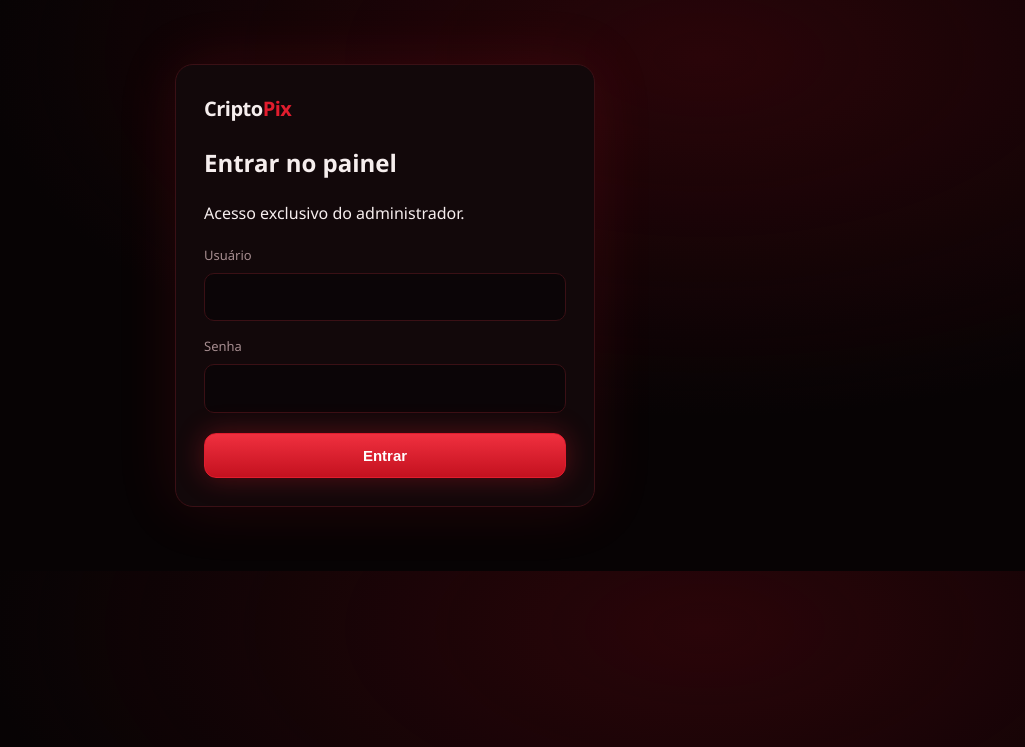
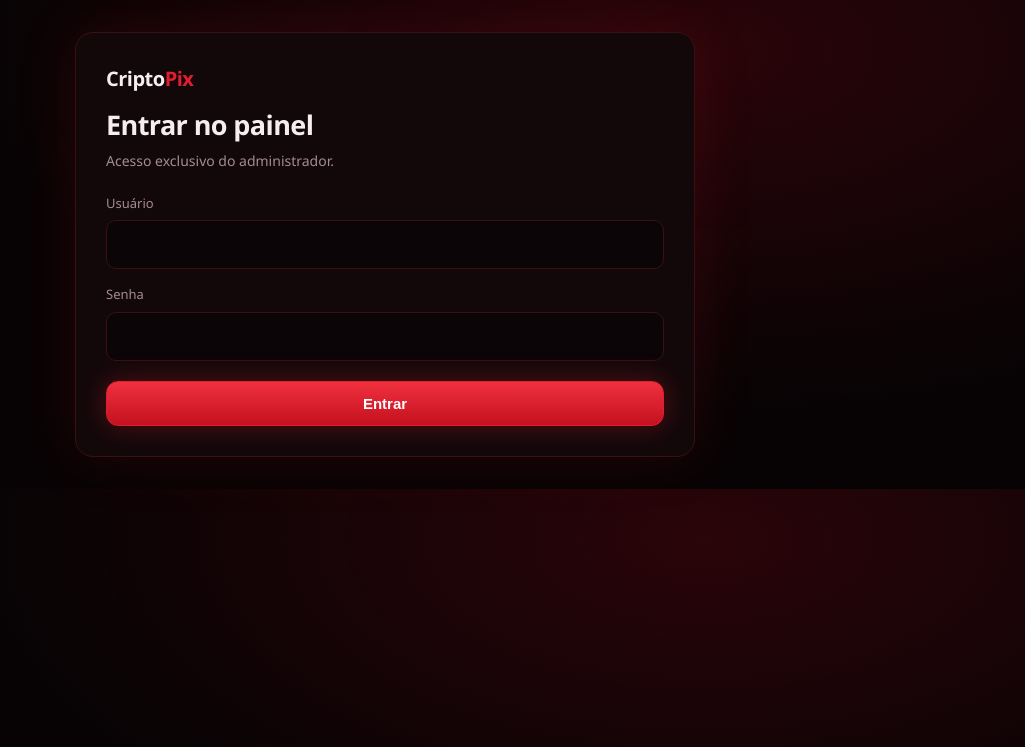
Before and after one commit to stylesxzz/Cripto-Pix, a Flask app: page /login in a window 1280 px wide. Shown: the top 747 px of the page, without its empty margins (255-1280 px from the left). Run offline with Flask 3, Linux system fonts and the light colour scheme; data that the repository does not hold is empty; some libraries are stand-ins or nearby versions.

Commit message:
Style first-run setup and login form

```diff
--- a/static/style.css
+++ b/static/style.css
@@ -37,3 +37,13 @@ table{width:100%;border-collapse:collapse;font-size:14px}th,td{text-align:left;p
 .grid2{display:grid;grid-template-columns:1fr 1fr;gap:16px}@media(max-width:760px){.grid2,.flow{grid-template-columns:1fr}nav .links{display:none}.orb{opacity:.35;right:-60px}.glass{display:none}}
 .pix{word-break:break-all;font:12px monospace;background:#0b0507;border:1px solid var(--line);padding:10px;border-radius:10px;max-height:90px;overflow:auto}
 @media(prefers-reduced-motion:no-preference){.orb{animation:p 5s ease-in-out infinite}@keyframes p{50%{box-shadow:0 0 160px #e11d2e99,inset -30px -30px 60px #000}}}
+
+/* Configuração inicial e login */
+.auth-box{max-width:620px;margin:4vh auto;padding:30px}
+.auth-box h2{margin:10px 0 4px;font-size:27px;letter-spacing:-.6px}
+.auth-box h3{font-size:15px;margin:24px 0 10px;color:var(--tx);padding-bottom:8px;border-bottom:1px solid var(--line)}
+.muted{color:var(--mut);font-size:14px;margin:0 0 18px}
+.error{color:#ff8790;background:#ff334014;border:1px solid #ff334055;padding:10px 12px;border-radius:10px;font-size:13px}
+.optional{font-size:11px;color:var(--ok);font-weight:500;border:1px solid #3ddc9755;border-radius:99px;padding:3px 8px;margin-left:5px}
+.security-note{font-size:12px;color:var(--mut);margin:16px 0 0;line-height:1.5}
+@media(max-width:640px){.auth-box{margin:16px 12px;padding:22px}.auth-box .grid2{grid-template-columns:1fr;gap:0}}
```
